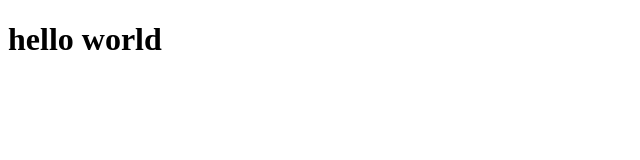
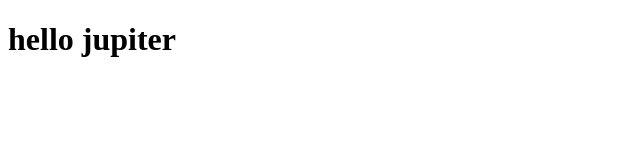
Before and after one commit to glitch7584/YCSAS-internship-2023, a plain HTML site: page index.html in a window 1280 px wide. Shown: the full height of the page, 0-640 px from the left. Drawn offline with Linux system fonts and the light colour scheme.

Commit message:
commit 2

```diff
--- a/index.html
+++ b/index.html
@@ -7,6 +7,6 @@
     <title>Document</title>
 </head>
 <body>
-    <h1>hello world</h1>
+    <h1>hello jupiter</h1>
 </body>
 </html>
```
